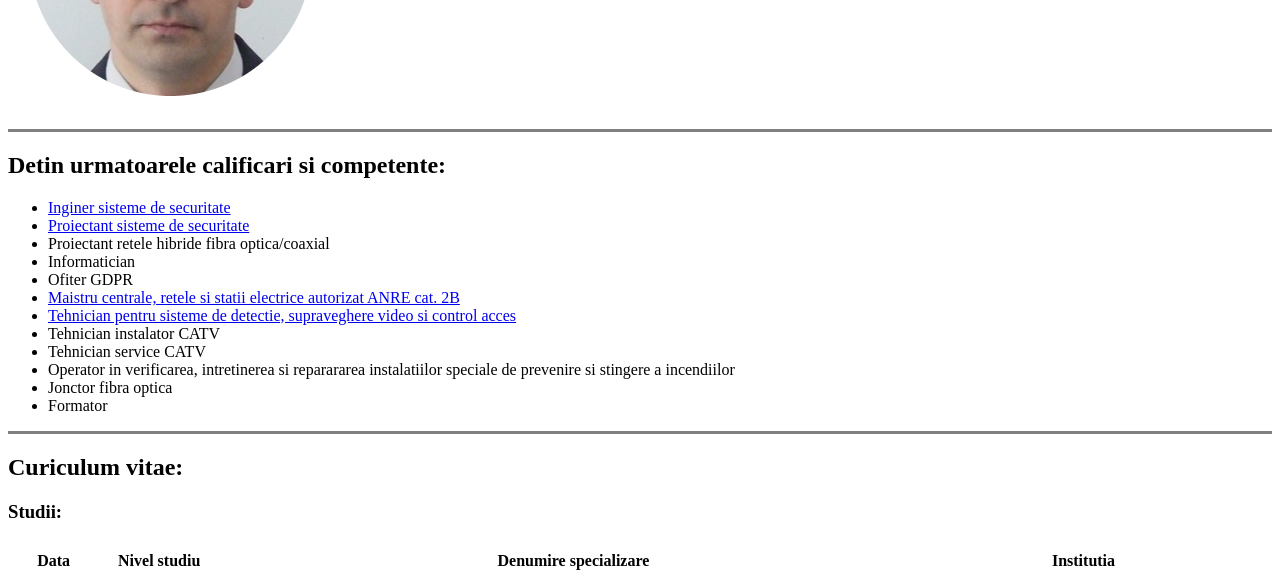
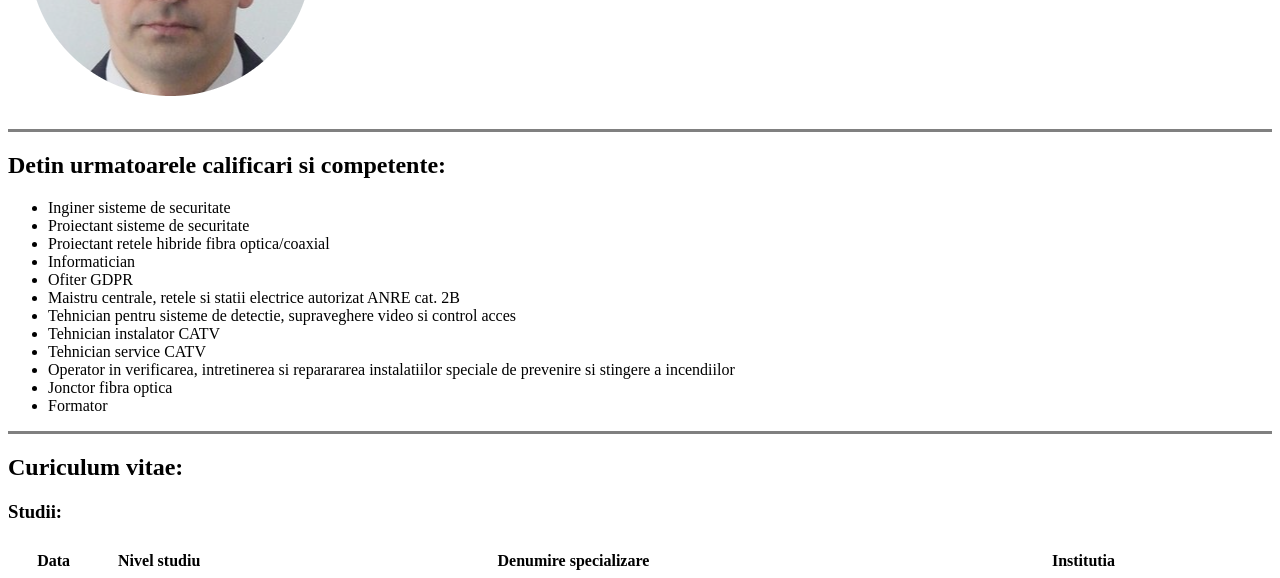
Before and after one commit to sergiusan/CV, a plain HTML site: page index.html in a window 1280 px wide. Shown: the part 216-794 px from the top of the page. Drawn offline with Linux system fonts and the light colour scheme.

Commit message:
Update index.html

```diff
--- a/index.html
+++ b/index.html
@@ -21,13 +21,13 @@
     <hr style="height:3px;border-width:0;color:gray;background-color:gray">
     <h2>Detin urmatoarele calificari si competente:</h2>
     <ul>
-      <li><a href="diplome/15 Sergiu Seceleanu Proiectant Sisteme de Securitate.pdf" target="_blank">Inginer sisteme de securitate</a></li>
-      <li><a href="diplome/15 Sergiu Seceleanu Proiectant Sisteme de Securitate.pdf" target="_blank">Proiectant sisteme de securitate</a></li>
+      <li>Inginer sisteme de securitate</li>
+      <li>Proiectant sisteme de securitate</li>
       <li>Proiectant retele hibride fibra optica/coaxial</li>
       <li>Informatician</li>
       <li>Ofiter GDPR</li>
-      <li><a href="diplome/Autorizatie ANRE 2B.pdf" target="_blank">Maistru centrale, retele si statii electrice autorizat ANRE cat. 2B</a></li>
-      <li><a href="diplome/16 Sergiu Seceleanu Tehnician DSVCA.pdf" target="_blank">Tehnician pentru sisteme de detectie, supraveghere video si control acces</a></li>
+      <li>Maistru centrale, retele si statii electrice autorizat ANRE cat. 2B</li>
+      <li>Tehnician pentru sisteme de detectie, supraveghere video si control acces</li>
       <li>Tehnician instalator CATV</li>
       <li>Tehnician service CATV</li>
       <li>Operator in verificarea, intretinerea si reparararea instalatiilor speciale de prevenire si stingere a incendiilor</li>
```
